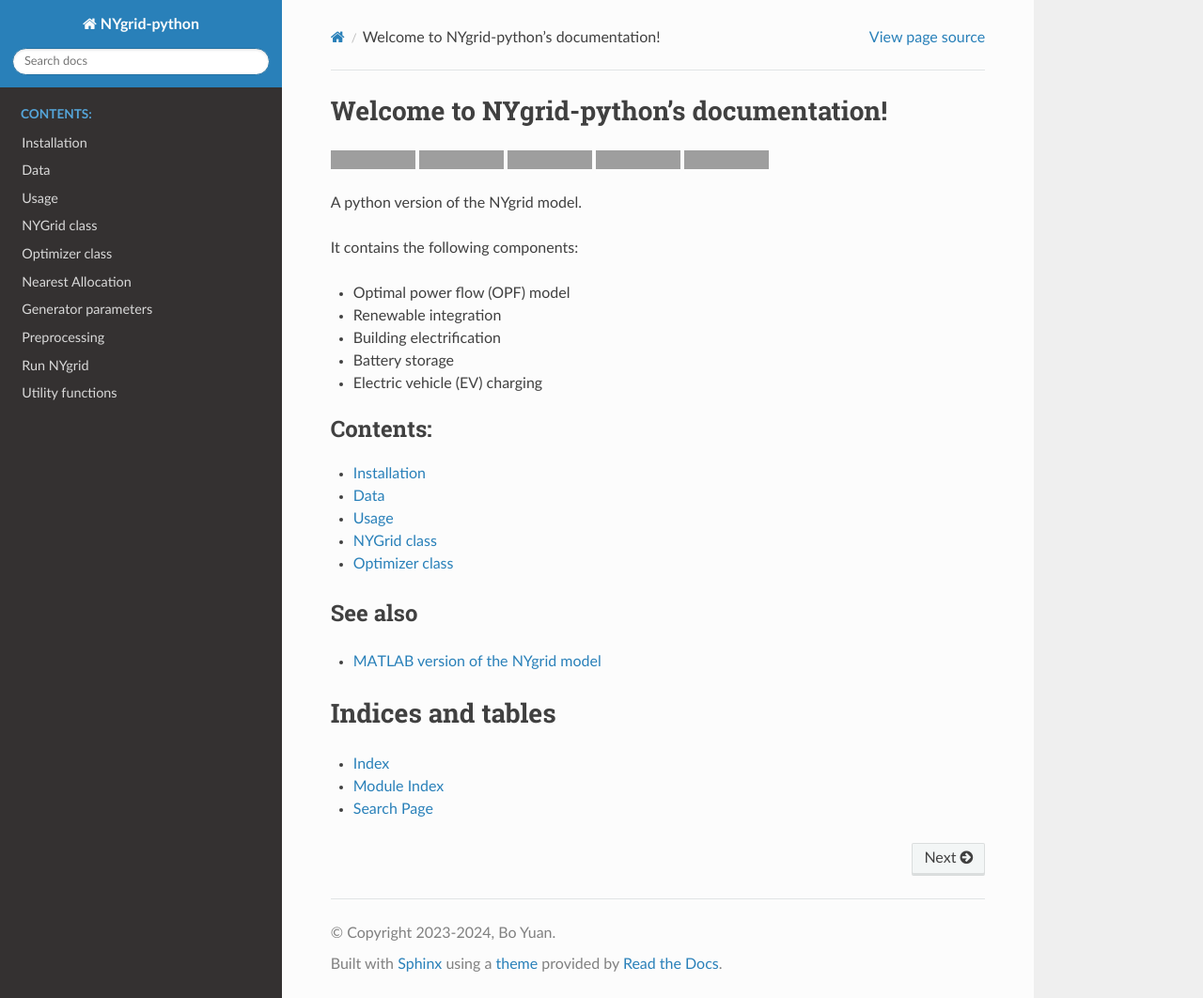
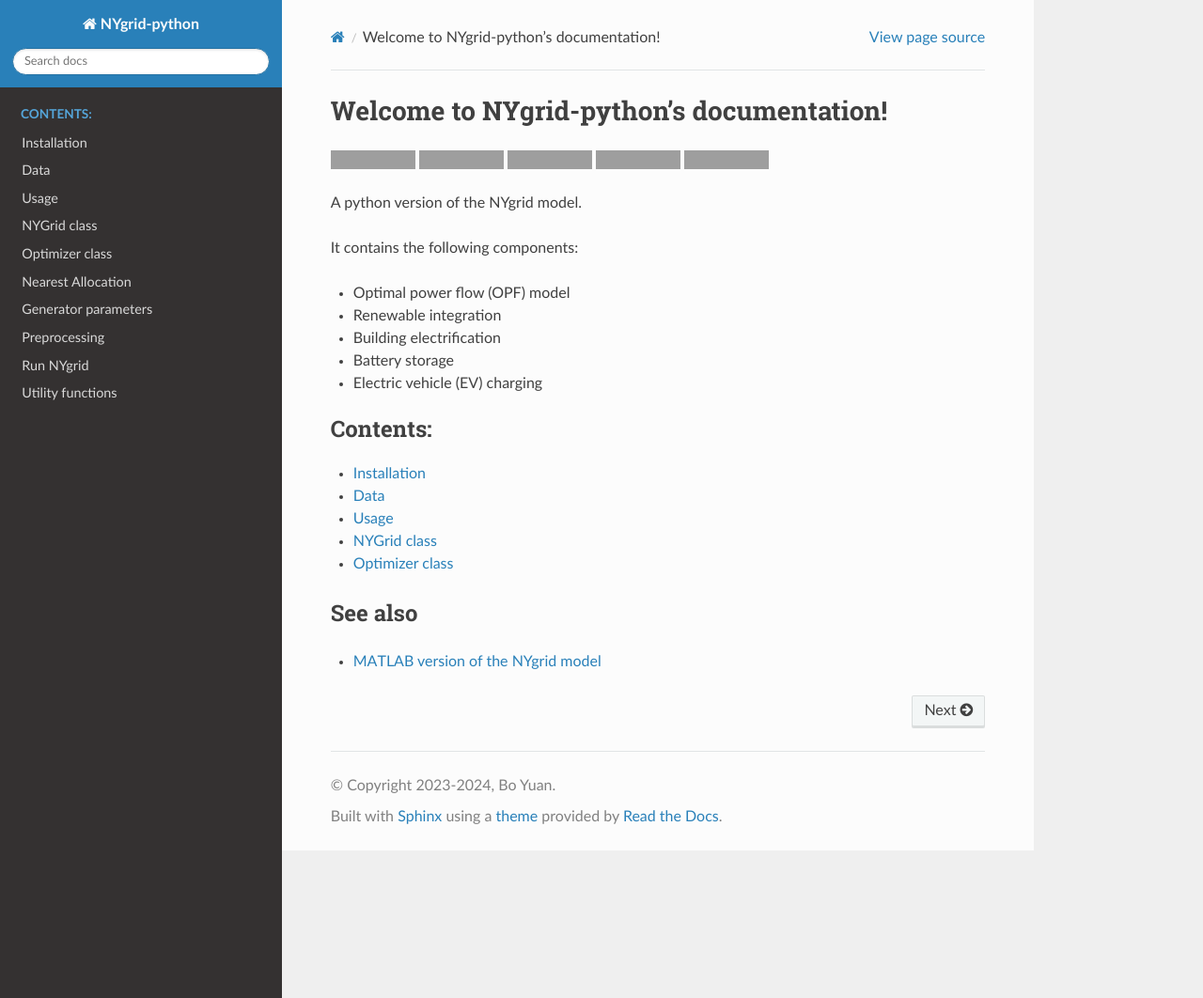
Before and after one commit to boyuan276/NYgrid-python, a Sphinx documentation site: the page built from docs/source/index.rst, in a window 1280 px wide and 1062 px high. Shown: the whole window at 94% size. Built offline with Sphinx 7.4.7 and the Read the Docs theme 3.1.0, drawn with Linux system fonts in a browser that asks for light colours; grey boxes are pictures that could not be loaded.

```diff
--- a/docs/source/conf.py
+++ b/docs/source/conf.py
@@ -29,6 +29,8 @@ extensions = [
     'sphinx.ext.napoleon',    # Support for Google/NumPy style docstrings
     'sphinx.ext.viewcode',    # Add links to source code
     'sphinx_rtd_theme',       # ReadTheDocs theme
+    'sphinx.ext.autosummary', # Generate autodoc summaries
+    'sphinx.ext.autosectionlabel', # Automatically label each section
 ]
 
 templates_path = ['_templates']
--- a/docs/source/index.rst
+++ b/docs/source/index.rst
@@ -49,11 +49,3 @@ See also
 --------
 
 - `MATLAB version of the NYgrid model <https://github.com/AndersonEnergyLab-Cornell/NYgrid.git>`_
-
-
-Indices and tables
-==================
-
-* :ref:`genindex`
-* :ref:`modindex`
-* :ref:`search`
--- a/docs/source/installation.rst
+++ b/docs/source/installation.rst
@@ -5,7 +5,8 @@ Install using pip
 -----------------
 
 The ``nygrid`` package can be installed using pip::
-pip install nygrid
+
+       pip install nygrid
 
 Install from source
 -------------------
```
